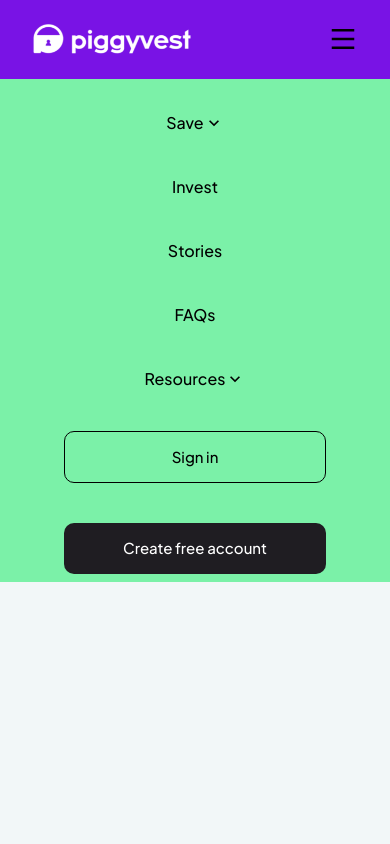
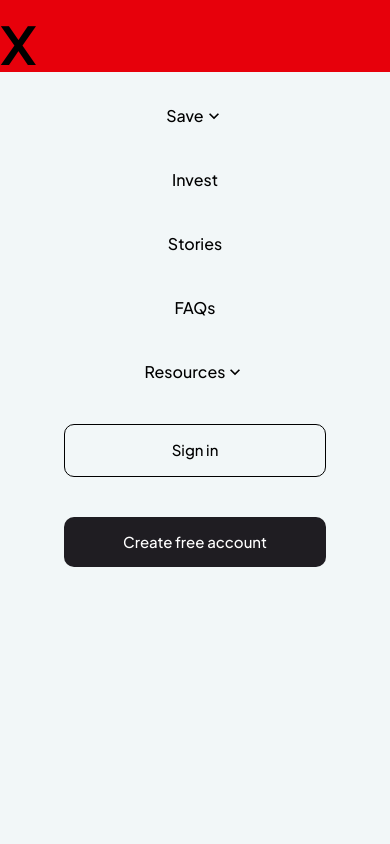
Before and after one commit to untitledDev9/piggyVest-full-function, a React (Vite) app: page /invest in a window 390 px wide. Both pictures are taken after a click on the element 343 px from the left and 39 px from the top of the page. Shown: the top 844 px of the page. Built offline with nearby package versions, Linux system fonts and the light colour scheme.

Commit message:
working on a seperate nav for invest section

```diff
--- a/src/block/MobileMenu.jsx
+++ b/src/block/MobileMenu.jsx
@@ -3,8 +3,7 @@ import Save from '../pages/Save'
 import Resources from '../pages/Resources'
 import ButtonCard from '../reuseable/ButtonCard'
 import { Link } from 'react-router-dom'
-import Header from '../static/Header'
-import { useState } from 'react'
+
 const MobileMenu = () => {
   return (
     <nav className=' flex flex-col justify-center items-center gap-10 px-16 pt-20 max-mobile:pt-8 pb-2 text-[16px] cursor-pointer
--- a/src/pages/Invest.jsx
+++ b/src/pages/Invest.jsx
@@ -8,46 +8,15 @@ import ButtonCard from '../reuseable/ButtonCard';
 import InvestHero from "../pages/invest/InvestHero";
 import investBg from "../assets/investbg.png";
 import SimpleInvest from './invest/SimpleInvest';
-
-import { useState, useEffect } from 'react';
+import InvestHeader from './invest/InvestHeader';
 
 const Invest = () => {
-  const [scrolled, setScrolled] = useState(false)
 
-  useEffect(() => {
-    const handleScroll = () => {
-      setScrolled(window.scrollY > 10);
-    };
-
-    window.addEventListener("scroll", handleScroll);
-
-    return () => window.removeEventListener("scroll", handleScroll);
-  }, []);
   return (
     <>
       <title>Piggy Invest</title>
 
-      <div className={`sticky top-0 z-50 w-full ${scrolled ? 'bg-white text-black ' : 'bg-[#7913E5] text-white max-tablet:text-black'} ${scrolled ? "shadow-[0_4px_10px_rgba(0,0,0,0.2)]" : ""} transition-all duration-700 ease-in-out`}>
-        <Header
-          logo={scrolled ? PiggyBlack : PiggyLogo}
-          linkColor={scrolled ? "#000" : "#fff"}
-          save={<Save />}
-          Invest="Invest"
-          Stories='Stories'
-          FAQs='FAQs'
-          Resources={<Resources />}
-          button={<ButtonCard
-            title='Sign in'
-            textColor={scrolled ? "#000" : "#fff"}
-            border={`1px solid ${scrolled ? '#000' : '#fff'}`}
-          />}
-          button2={<ButtonCard
-            title='Create free account'
-            textColor={scrolled ? '#fff' : "#000"}
-            bgColor={scrolled ? "#000" : "#fff"}
-          />}
-        />
-      </div>
+<InvestHeader />
 
 
       <div className='relative bg-[#7913E5]'>
--- /dev/null
+++ b/src/pages/invest/InvestHeader.jsx
@@ -0,0 +1,117 @@
+import React, { useState, useEffect } from 'react'
+import { Link } from 'react-router-dom'
+import { RiMenuLine } from "react-icons/ri";
+import PiggyWhite from "../../assets/piggyWhite.png"
+import PiggyBlack from "../../assets/logo.svg"
+import Save from '../Save';
+import Resources from '../Resources';
+import ButtonCard from '../../reuseable/ButtonCard';
+import MobileMenu from '../../block/MobileMenu';
+
+
+const InvestHeader = () => {
+  const [menu, setMenu] = useState(false)
+  const toggleMenu = () => {
+    setMenu(prev => !prev)
+  }
+
+  const [scrolled, setScrolled] = useState(false)
+
+  useEffect(() => {
+    const handleScroll = () => {
+      setScrolled(window.scrollY > 10);
+    };
+
+    window.addEventListener("scroll", handleScroll);
+
+    return () => window.removeEventListener("scroll", handleScroll);
+  }, []);
+  return (
+    <div className={`sticky top-0 z-50 w-full ${scrolled ? 'bg-white text-black ' : 'bg-[#7913E5] text-white max-tablet:text-black'} ${scrolled ? "shadow-[0_4px_10px_rgba(0,0,0,0.2)]" : ""} transition-all duration-700 ease-in-out`}>
+      <div className={` w-[100%] ${menu ? 'fixed' : ""} z-50 `}>
+        <nav className='flex justify-between items-center mx-auto px-16 max-Laptop:px-8 py-5 max-tablet:py-6 max-w-[1280px]'>
+          <div className='flex justify-between items-center gap-16 max-Laptop:gap-12'>
+            <div>
+              <Link to='/' className=''>
+                <img src={scrolled ? PiggyBlack : PiggyWhite} alt="" className='w-[12rem] max-tablet:w-[10rem]' />
+              </Link>
+            </div>
+            <div>
+              <nav
+                style={{
+
+                }}
+                className='max-tablet:hidden flex gap-6 font-[500] text-[16px] max-sLaptop:text-[15px]'>
+                <nav> <Save /> </nav>
+                <Link to='/invest'><nav>Invest</nav></Link>
+                <Link to='/stories'><nav>Stories</nav></Link>
+                <Link to='/faqs'><nav>FAQs</nav></Link>
+                <nav> <Resources /> </nav>
+
+              </nav>
+            </div>
+          </div>
+          <div className='max-tablet:hidden flex gap-4 max-Laptop:gap-2'>
+            <Link to='/sign-in' target='blank'>
+              <ButtonCard
+                border={scrolled ? "1px solid #000" : "1px solid #fff"}
+                textColor={scrolled ? "#000" : "#fff"}
+                title="Sign in"
+              />
+            </Link>
+            <Link to='/create-account' target='blank'>
+              <ButtonCard
+                bgColor={scrolled ? "#000" : "#fff"}
+                textColor={scrolled ? "#fff" : "#000"}
+                title="Create free account"
+              />
+            </Link>
+          </div>
+          <div onClick={toggleMenu} className='hidden max-tablet:block cursor-pointer'>
+            <RiMenuLine size={30} />
+          </div>
+        </nav>
+
+        <div>
+          {menu && (
+            <div className='w-[100%] h-screen font-[500] bg-[#F2F7F8] z-40 fixed top-0 left-0'>
+              <div onClick={() => setMenu(false)} className=' text-7xl bg-red-600'>
+                x
+              </div>
+              <div>
+                {/* <MobileMenu /> */}
+
+                <nav className=' flex flex-col justify-center items-center gap-10 px-16 pt-20 max-mobile:pt-8 pb-2 text-[16px] cursor-pointer'>
+                  <nav> <Save /> </nav>
+                  <Link to='/invest'><nav>Invest</nav></Link>
+                  <Link to='/stories'><nav>Stories</nav></Link>
+                  <Link to='/faqs'><nav>FAQs</nav></Link>
+                  <nav> <Resources /> </nav>
+
+                  <Link to='/sign-in' target='blank' className='w-full'>
+                    <ButtonCard
+                      title='Sign in'
+                      textColor="#000"
+                      border='1px solid black'
+                    />
+                  </Link>
+
+                  <Link to='/create-account' target='blank' className='w-full'>
+                    <ButtonCard
+                      title='Create free account'
+                      textColor="#fff"
+                      bgColor='#1f1d22'
+                    />
+                  </Link>
+
+                </nav>
+              </div>
+            </div>
+          )}
+        </div>
+      </div>
+    </div>
+  )
+}
+
+export default InvestHeader
--- a/src/static/Header.jsx
+++ b/src/static/Header.jsx
@@ -51,7 +51,7 @@ const Header = ({logo, linkColor, save, Invest, Stories,FAQs, Resources, button,
       <div>
         {menu && (
           <div className='w-[100%] h-screen font-[500] bg-[#F2F7F8] z-40'>
-          <div className=' bg-green-300'>
+          <div>
             <MobileMenu />
           </div>
           </div>
```
